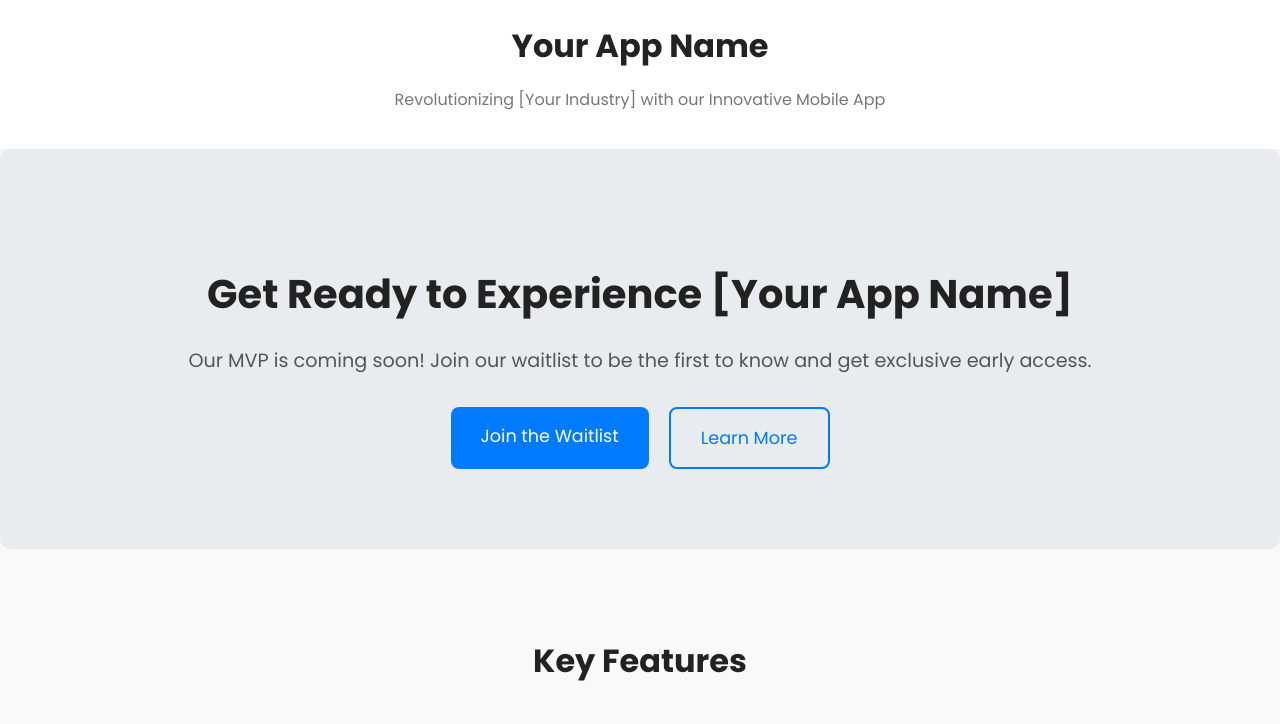
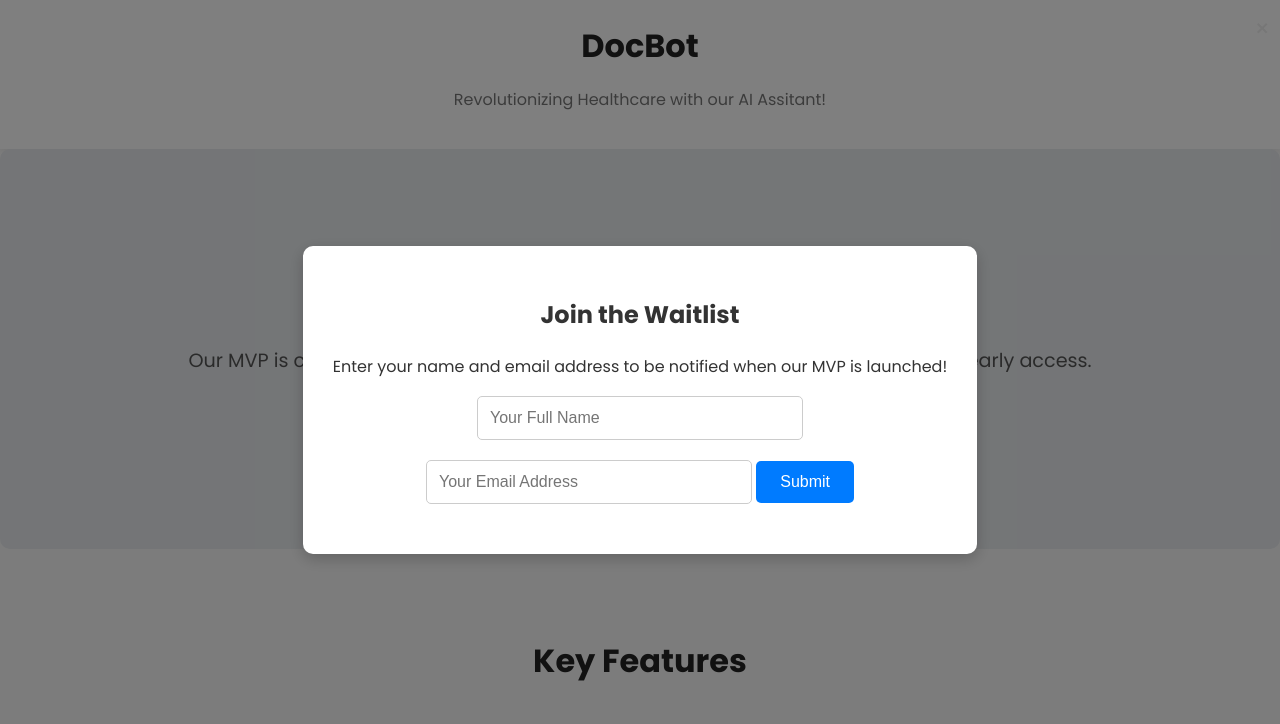
Before and after one commit to SamK23/docbot, a plain HTML site: page index.html in a window 1280 px wide. Both pictures are taken after a click on the link "Join the Waitlist". Shown: the top 724 px of the page. Drawn offline with Linux system fonts and the light colour scheme.

Commit message:
Update index.html

```diff
--- a/index.html
+++ b/index.html
@@ -3,7 +3,7 @@
 <head>
     <meta charset="UTF-8">
     <meta name="viewport" content="width=device-width, initial-scale: 1.0">
-    <title>Your App Name - Modern MVP Landing Page</title>
+    <title>DocBot Landing Page</title>
     <link rel="stylesheet" href="https://cdnjs.cloudflare.com/ajax/libs/font-awesome/6.0.0/css/all.min.css" integrity="sha512-9usAa10IRO0HhonpyAIVpjrylPvoDwiPUiKdWk5t3PyolY1cOd4DSE0Ga+ri4AuTroPR5aQvXU9xC6qOPnzFeg==" crossorigin="anonymous" referrerpolicy="no-referrer" />
     <link rel="stylesheet" href="https://fonts.googleapis.com/css2?family=Poppins:wght@300;400;500;600;700&display=swap">
     <style>
@@ -191,24 +191,78 @@
             }
         }
 
-        /* Remove the Newsletter specific CSS rules */
+        /* Popup Styles */
+        .popup {
+            position: fixed;
+            top: 0;
+            left: 0;
+            width: 100%;
+            height: 100%;
+            background-color: rgba(0, 0, 0, 0.5);
+            display: none; /* Hidden by default */
+            justify-content: center;
+            align-items: center;
+            z-index: 1000;
+        }
+
+        .popup-content {
+            background-color: #fff;
+            padding: 30px;
+            border-radius: 10px;
+            box-shadow: 0 5px 15px rgba(0, 0, 0, 0.2);
+            text-align: center;
+        }
+
+        .popup input[type="email"], .popup input[type="text"] {
+            padding: 12px;
+            font-size: 1em;
+            border: 1px solid #ccc;
+            border-radius: 5px;
+            margin-bottom: 20px;
+            width: 80%;
+            max-width: 300px;
+        }
+
+        .popup button {
+            padding: 12px 24px;
+            font-size: 1em;
+            border-radius: 5px;
+            background-color: #007bff;
+            color: white;
+            border: none;
+            cursor: pointer;
+            transition: background-color 0.3s ease;
+        }
+
+        .popup button:hover {
+            background-color: #0056b3;
+        }
+
+        .close-button {
+            position: absolute;
+            top: 10px;
+            right: 10px;
+            font-size: 1.5em;
+            color: #777;
+            cursor: pointer;
+        }
     </style>
 </head>
 <body>
 
     <header>
         <div class="container">
-            <h1>Your App Name</h1>
-            <p>Revolutionizing [Your Industry] with our Innovative Mobile App</p>
+            <h1>DocBot</h1>
+            <p>Revolutionizing Healthcare with our AI Assitant!</p>
         </div>
     </header>
 
     <section class="hero">
         <div class="container">
-            <h2>Get Ready to Experience [Your App Name]</h2>
+            <h2>Get Ready to Experience DocBot</h2>
             <p>Our MVP is coming soon! Join our waitlist to be the first to know and get exclusive early access.</p>
             <div class="hero-buttons">
-                <a href="#" class="btn btn-primary">Join the Waitlist</a>
+                <a href="#" class="btn btn-primary" id="waitlistBtn">Join the Waitlist</a>
                 <a href="#features" class="btn btn-secondary">Learn More</a>
             </div>
         </div>
@@ -244,9 +298,100 @@
 
     <footer>
         <div class="container">
-            <p>© 2024 Your Company. All rights reserved. <a href="#">Privacy Policy</a> | <a href="#">Terms of Service</a></p>
+            <p>© 2025 DocBot. All rights reserved.</p>
         </div>
     </footer>
 
+    <!-- Popup -->
+    <div class="popup" id="waitlistPopup">
+        <div class="popup-content">
+            <span class="close-button" id="closePopup">×</span>
+            <h2>Join the Waitlist</h2>
+            <p>Enter your name and email address to be notified when our MVP is launched!</p>
+            <input type="text" id="fullNameInput" placeholder="Your Full Name" required>
+            <input type="email" id="emailInput" placeholder="Your Email Address" required>
+            <button id="submitEmail">Submit</button>
+        </div>
+    </div>
+
+    <script>
+        const waitlistBtn = document.getElementById('waitlistBtn');
+        const waitlistPopup = document.getElementById('waitlistPopup');
+        const closePopup = document.getElementById('closePopup');
+        const submitEmail = document.getElementById('submitEmail');
+        const emailInput = document.getElementById('emailInput');
+        const fullNameInput = document.getElementById('fullNameInput');
+
+        waitlistBtn.addEventListener('click', () => {
+            waitlistPopup.style.display = 'flex';
+        });
+
+        closePopup.addEventListener('click', () => {
+            waitlistPopup.style.display = 'none';
+        });
+
+        window.addEventListener('click', (event) => {
+            if (event.target == waitlistPopup) {
+                waitlistPopup.style.display = 'none';
+            }
+        });
+
+        submitEmail.addEventListener('click', async () => {
+            const email = emailInput.value;
+            const fullName = fullNameInput.value;
+
+            if (!fullName) {
+                alert('Please enter your full name.');
+                return;
+            }
+
+            if (!email) {
+                alert('Please enter your email address.');
+                return;
+            }
+
+            if (!isValidEmail(email)) {
+                alert('Please enter a valid email address.');
+                return;
+            }
+
+            // Replace with your Google Apps Script Web App URL
+            const scriptURL = 'https://script.google.com/macros/s/AKfycbxqK72LE1vKj1twQvJiAa9TZsF3FoB6AskVphyn3sXJWhwAhBIk3klEn-DcvKt3GQxo-w/exec'; // **REPLACE THIS!**
+
+            try {
+                const response = await fetch(scriptURL, {
+                    method: 'POST',
+                    mode: 'no-cors', //Important to avoid CORS issues
+                    redirect: 'follow',
+                    headers: {
+                        'Content-Type': 'application/x-www-form-urlencoded',
+                    },
+                    body: new URLSearchParams({
+                        "fullName": fullName,
+                        "email": email,
+                    })
+                });
+
+
+                if (response.ok || response.type === 'opaque') { //Handling success response.
+                    alert('Thank you for joining the waitlist!');
+                    waitlistPopup.style.display = 'none';
+                } else {
+                    throw new Error('Form submission failed.');
+                }
+
+
+            } catch (error) {
+                console.error('Error submitting email:', error);
+                alert('An error occurred while submitting your information. Please try again later.');
+            }
+        });
+
+        function isValidEmail(email) {
+            const emailRegex = /^[^\s@]+@[^\s@]+\.[^\s@]+$/;
+            return emailRegex.test(email);
+        }
+    </script>
+
 </body>
 </html>
```
